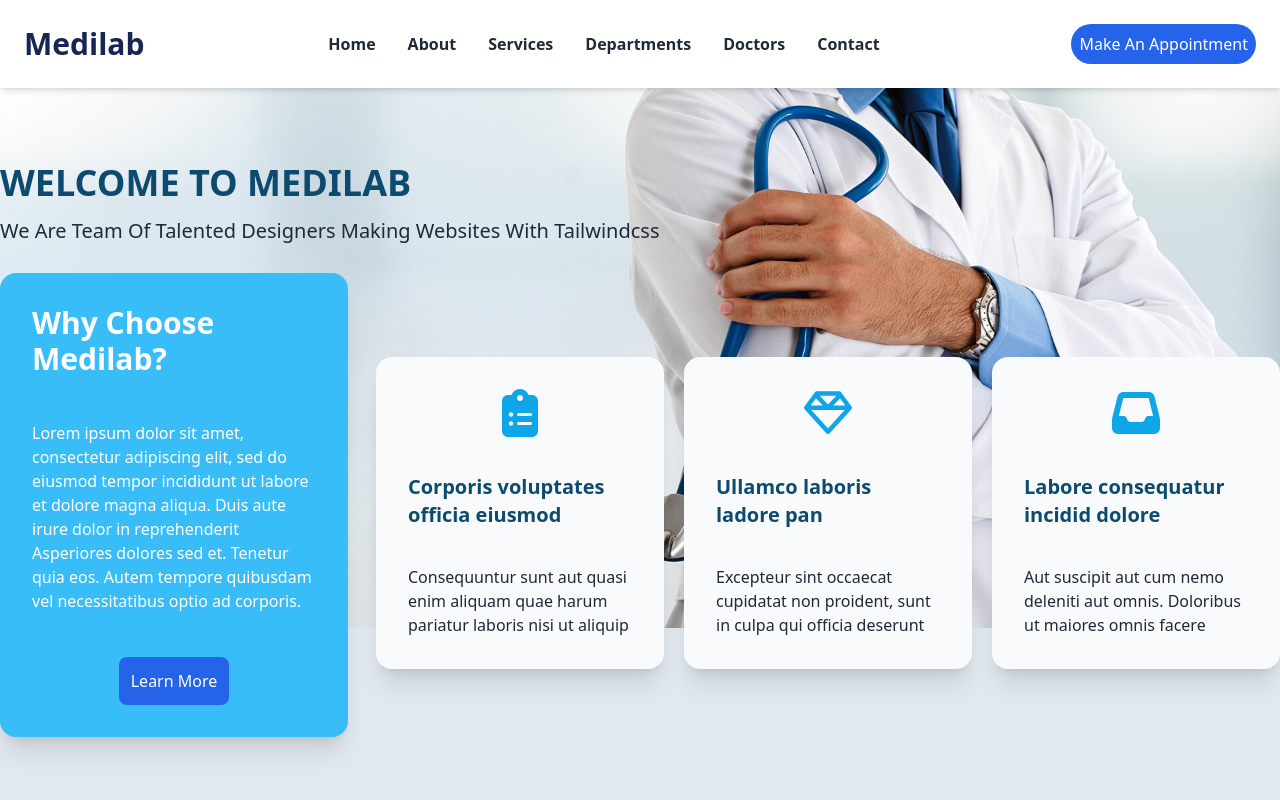
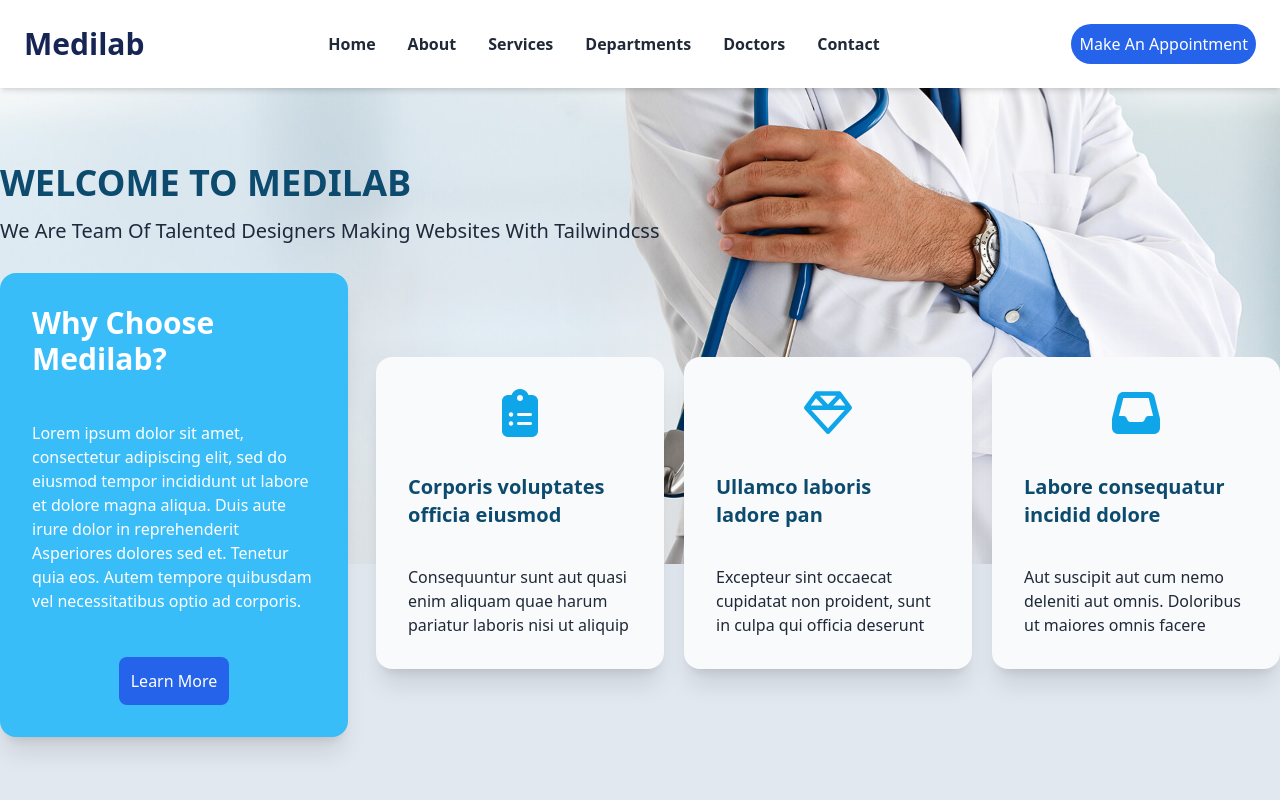
Before and after one commit to Rabab7/medilab, a website: page index.html in a window 1280 px wide. Shown: the top 800 px of the page. Drawn offline with Linux system fonts and the light colour scheme.

Commit message:
seven commit

```diff
--- a/index.html
+++ b/index.html
@@ -88,7 +88,7 @@
        <div class="container mx-auto  ">
 
          <section class="p-6 sm:max-lg:p-5 lg:p-0">
-         <div class="absolute right-0 left-0 top-16 z-0 ">
+         <div class="absolute right-0 left-0 top-0 z-0 ">
             <img src="./src/images/hero-bg.jpg" class="w-full bg-cover bg-center" alt="">
          </div>
 
```
Also changed, not shown: dist/css/style.css.
